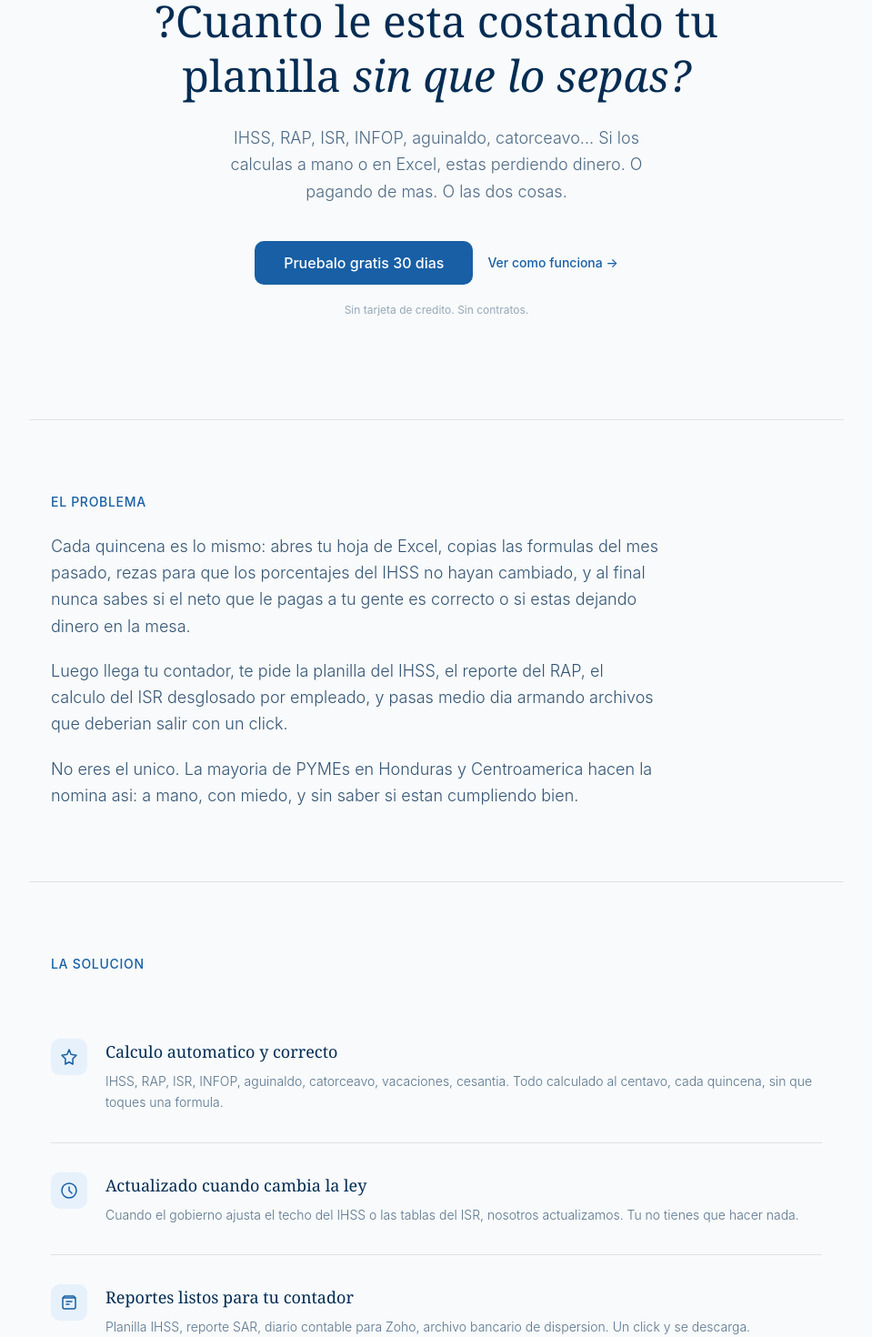
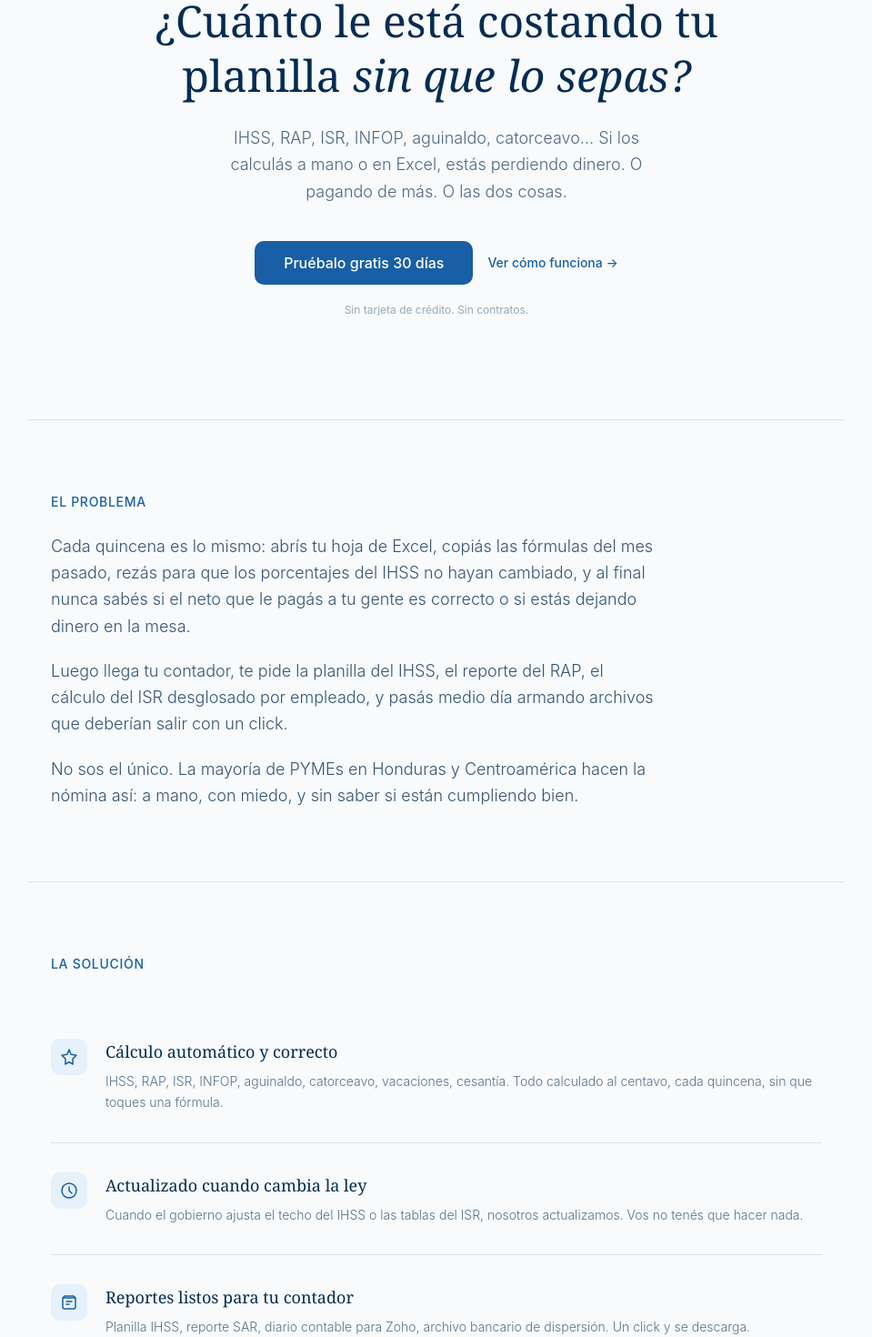
Before and after one commit to ajgvalex/Test, a Next.js app: page / in a window 1280 px wide. Shown: the part 220-1690 px from the top of the page at 91% size, without its empty margins (160-1119 px from the left). Built offline with nearby package versions, Linux system fonts and the light colour scheme; no server answers.

Commit message:
Fix ¿ opening question mark and add proper Spanish accents across landing
https://claude.ai/code/session_01Hye2B6vztb7dLNnTbdU12C

```diff
--- a/components/landing/cta-final.tsx
+++ b/components/landing/cta-final.tsx
@@ -5,14 +5,14 @@ export function CtaFinal() {
     <section className="mx-auto max-w-4xl px-6 py-20 md:py-28">
       <div className="mx-auto max-w-lg text-center">
         <h2 className="font-serif text-3xl text-landing-noche md:text-4xl">
-          Nomina sin drama.{" "}
+          Nómina sin drama.{" "}
           <em className="not-italic" style={{ fontStyle: "italic" }}>
             Desde hoy.
           </em>
         </h2>
 
         <p className="mt-4 text-base font-light text-landing-noche/60">
-          Empieza gratis. Sin contratos. Sin letra pequena.
+          Empezá gratis. Sin contratos. Sin letra pequeña.
         </p>
 
         <Link
@@ -23,7 +23,7 @@ export function CtaFinal() {
         </Link>
 
         <p className="mt-4 text-xs text-landing-noche/40">
-          30 dias gratis &middot; Cancela cuando quieras
+          30 días gratis &middot; Cancelá cuando quieras
         </p>
       </div>
     </section>
--- a/components/landing/expertise.tsx
+++ b/components/landing/expertise.tsx
@@ -1,7 +1,7 @@
 const stats = [
   {
     number: "21",
-    label: "categorias de salario minimo en Honduras",
+    label: "categorías de salario mínimo en Honduras",
   },
   {
     number: "3",
@@ -9,7 +9,7 @@ const stats = [
   },
   {
     number: "0",
-    label: "SaaS nativo que los cubria todos — hasta ahora",
+    label: "SaaS nativo que los cubría todos — hasta ahora",
   },
 ];
 
--- a/components/landing/hero.tsx
+++ b/components/landing/hero.tsx
@@ -5,19 +5,19 @@ export function Hero() {
     <section className="mx-auto max-w-4xl px-6 py-20 md:py-28">
       <div className="mx-auto max-w-2xl text-center">
         <p className="mb-4 text-sm font-medium uppercase tracking-wider text-landing-marca">
-          Nomina para Centroamerica
+          Nómina para Centroamérica
         </p>
 
         <h1 className="font-serif text-3xl leading-tight text-landing-noche md:text-5xl md:leading-tight">
-          ?Cuanto le esta costando tu planilla{" "}
+          ¿Cuánto le está costando tu planilla{" "}
           <em className="not-italic" style={{ fontStyle: "italic" }}>
             sin que lo sepas?
           </em>
         </h1>
 
         <p className="mx-auto mt-6 max-w-lg text-lg font-light leading-relaxed text-landing-noche/70">
-          IHSS, RAP, ISR, INFOP, aguinaldo, catorceavo... Si los calculas a
-          mano o en Excel, estas perdiendo dinero. O pagando de mas. O las dos
+          IHSS, RAP, ISR, INFOP, aguinaldo, catorceavo... Si los calculás a
+          mano o en Excel, estás perdiendo dinero. O pagando de más. O las dos
           cosas.
         </p>
 
@@ -26,18 +26,18 @@ export function Hero() {
             href="/login"
             className="inline-flex h-12 items-center justify-center rounded-lg bg-landing-marca px-8 text-base font-medium text-white transition-colors hover:bg-landing-marca/90"
           >
-            Pruebalo gratis 30 dias
+            Pruébalo gratis 30 días
           </Link>
           <Link
             href="#solucion"
             className="inline-flex items-center text-sm font-medium text-landing-marca transition-colors hover:text-landing-noche"
           >
-            Ver como funciona &rarr;
+            Ver cómo funciona &rarr;
           </Link>
         </div>
 
         <p className="mt-5 text-xs text-landing-noche/40">
-          Sin tarjeta de credito. Sin contratos.
+          Sin tarjeta de crédito. Sin contratos.
         </p>
       </div>
     </section>
--- a/components/landing/nav.tsx
+++ b/components/landing/nav.tsx
@@ -13,7 +13,7 @@ export function Nav() {
           href="/login"
           className="text-sm font-medium text-landing-marca transition-colors hover:text-landing-noche"
         >
-          Iniciar sesion
+          Iniciar sesión
         </Link>
       </div>
     </nav>
--- a/components/landing/problema.tsx
+++ b/components/landing/problema.tsx
@@ -7,19 +7,19 @@ export function Problema() {
 
       <div className="max-w-2xl space-y-5 text-lg font-light leading-relaxed text-landing-noche/80">
         <p>
-          Cada quincena es lo mismo: abres tu hoja de Excel, copias las formulas
-          del mes pasado, rezas para que los porcentajes del IHSS no hayan
-          cambiado, y al final nunca sabes si el neto que le pagas a tu gente es
-          correcto o si estas dejando dinero en la mesa.
+          Cada quincena es lo mismo: abrís tu hoja de Excel, copiás las fórmulas
+          del mes pasado, rezás para que los porcentajes del IHSS no hayan
+          cambiado, y al final nunca sabés si el neto que le pagás a tu gente es
+          correcto o si estás dejando dinero en la mesa.
         </p>
         <p>
           Luego llega tu contador, te pide la planilla del IHSS, el reporte del
-          RAP, el calculo del ISR desglosado por empleado, y pasas medio dia
-          armando archivos que deberian salir con un click.
+          RAP, el cálculo del ISR desglosado por empleado, y pasás medio día
+          armando archivos que deberían salir con un click.
         </p>
         <p>
-          No eres el unico. La mayoria de PYMEs en Honduras y Centroamerica
-          hacen la nomina asi: a mano, con miedo, y sin saber si estan
+          No sos el único. La mayoría de PYMEs en Honduras y Centroamérica
+          hacen la nómina así: a mano, con miedo, y sin saber si están
           cumpliendo bien.
         </p>
       </div>
--- a/components/landing/solucion.tsx
+++ b/components/landing/solucion.tsx
@@ -13,9 +13,9 @@ const features = [
         <path d="M10 2L12.09 7.26L18 8.27L14 12.14L14.18 18.02L10 15.77L5.82 18.02L6 12.14L2 8.27L7.91 7.26L10 2Z" stroke="#185FA5" strokeWidth="1.5" strokeLinejoin="round" />
       </svg>
     ),
-    title: "Calculo automatico y correcto",
+    title: "Cálculo automático y correcto",
     description:
-      "IHSS, RAP, ISR, INFOP, aguinaldo, catorceavo, vacaciones, cesantia. Todo calculado al centavo, cada quincena, sin que toques una formula.",
+      "IHSS, RAP, ISR, INFOP, aguinaldo, catorceavo, vacaciones, cesantía. Todo calculado al centavo, cada quincena, sin que toques una fórmula.",
   },
   {
     icon: (
@@ -26,7 +26,7 @@ const features = [
     ),
     title: "Actualizado cuando cambia la ley",
     description:
-      "Cuando el gobierno ajusta el techo del IHSS o las tablas del ISR, nosotros actualizamos. Tu no tienes que hacer nada.",
+      "Cuando el gobierno ajusta el techo del IHSS o las tablas del ISR, nosotros actualizamos. Vos no tenés que hacer nada.",
   },
   {
     icon: (
@@ -36,7 +36,7 @@ const features = [
     ),
     title: "Reportes listos para tu contador",
     description:
-      "Planilla IHSS, reporte SAR, diario contable para Zoho, archivo bancario de dispersion. Un click y se descarga.",
+      "Planilla IHSS, reporte SAR, diario contable para Zoho, archivo bancario de dispersión. Un click y se descarga.",
   },
 ];
 
@@ -44,7 +44,7 @@ export function Solucion() {
   return (
     <section id="solucion" className="mx-auto max-w-4xl px-6 py-16 md:py-20">
       <p className="mb-10 text-sm font-medium uppercase tracking-wider text-landing-marca">
-        La solucion
+        La solución
       </p>
 
       <div className="space-y-0">
```
